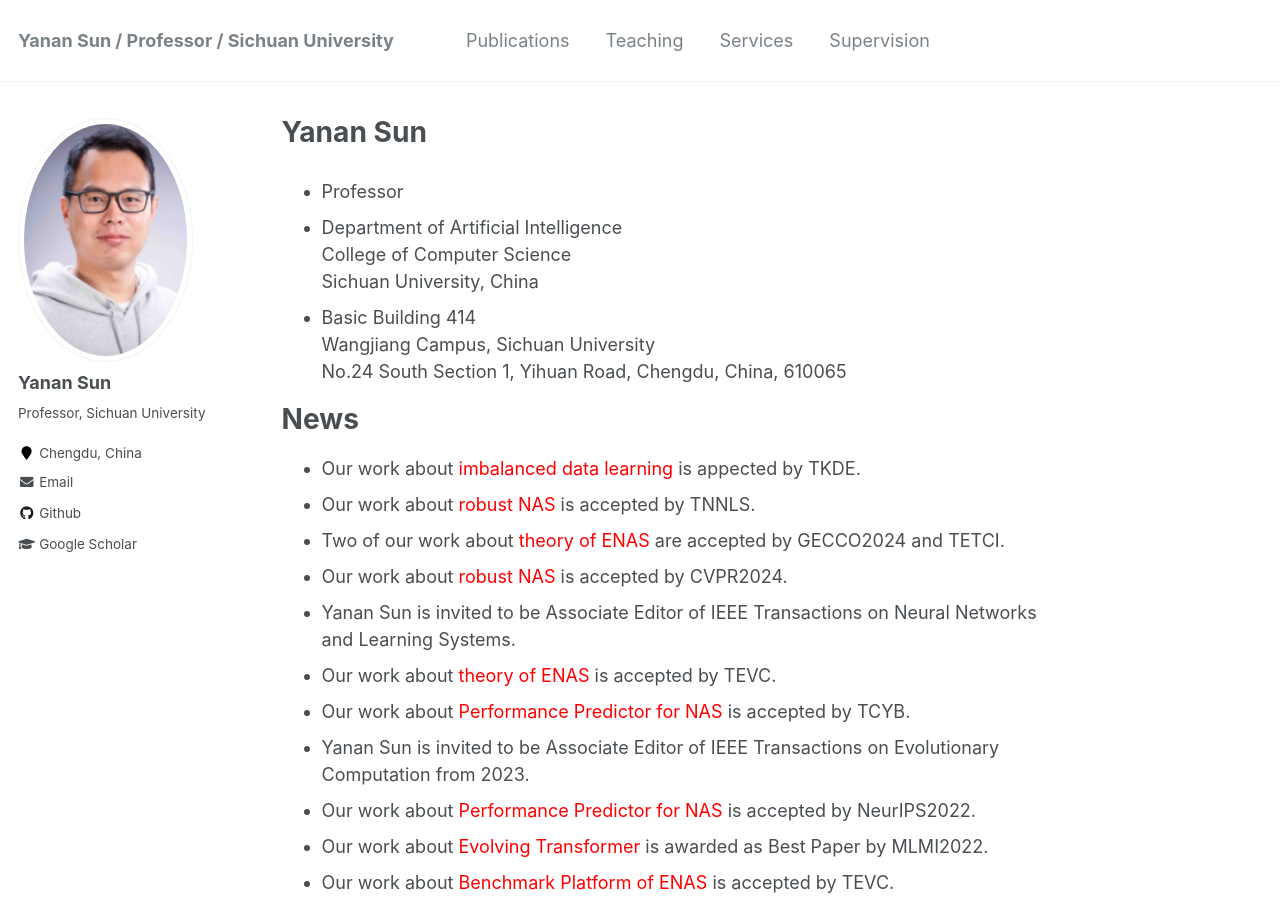
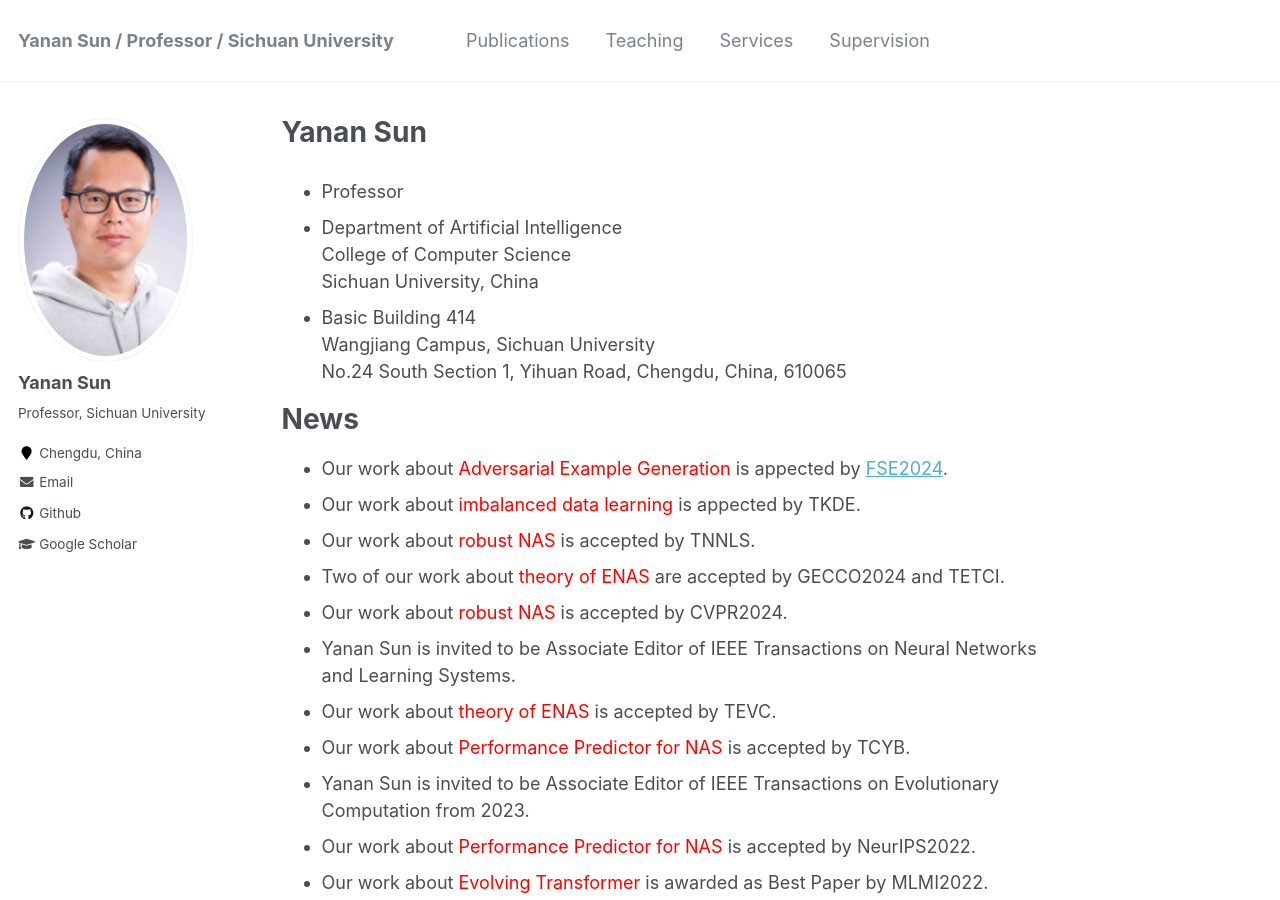
Before and after one commit to yn-sun/yn-sun.github.io, a Jekyll site: the page built from _pages/about.md, in a window 1280 px wide and 900 px high. Built offline with Jekyll 4.4.1, drawn with Linux system fonts in a browser that asks for light colours; comment, search, counter and statistics services are not loaded.

Commit message:
Update about.md

```diff
--- a/_pages/about.md
+++ b/_pages/about.md
@@ -18,6 +18,7 @@ No.24 South Section 1, Yihuan Road, Chengdu, China, 610065
 
 News
 ======
+* Our work about <span style="color: #FF0000">Adversarial Example Generation</span> is appected by [FSE2024](https://conf.researchr.org/home/fse-2024).
 * Our work about <span style="color: #FF0000">imbalanced data learning</span> is appected by TKDE.
 * Our work about <span style="color: #FF0000">robust NAS</span> is accepted by TNNLS.
 * Two of our work about <span style="color: #FF0000">theory of ENAS</span> are accepted by GECCO2024 and TETCI.
```
